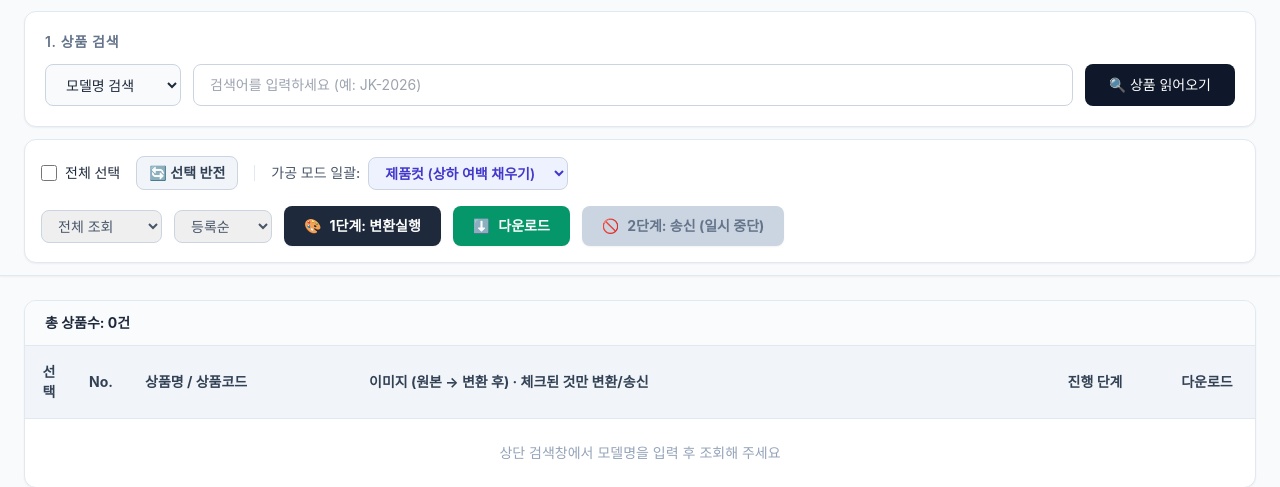
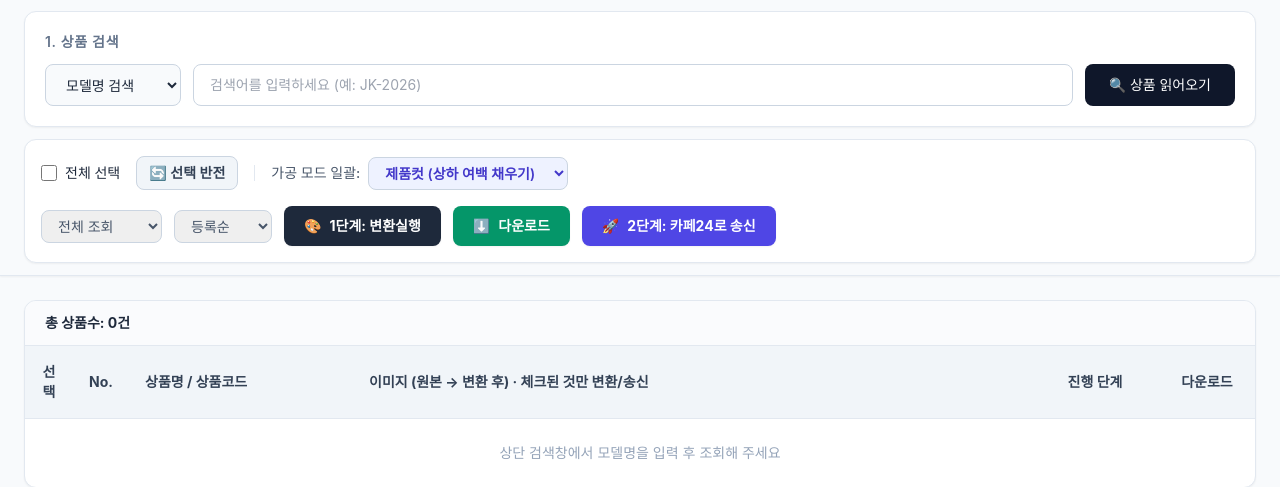
Before and after one commit to ohpcompany2020-coder/cafe24-thumbnail, a Flask app: page / in a window 1280 px wide. Shown: the part 143-630 px from the top of the page. Run offline with Flask 3, Linux system fonts and the light colour scheme; some libraries are stand-ins or nearby versions.

Commit message:
Re-enable sending behind a category side-effect guard
- WRITE_ENDPOINTS_ENABLED defaults to true again and the send button is
  live. /api/debug/* stays blocked behind its own DEBUG_ENDPOINTS_ENABLED
  flag: those endpoints are not needed for normal use and one of them
  replaces a product's additional images outright.
- Read the product's categories immediately before the first write and
  again after the last one, logging
  "[카테고리 확인] product_no=.. before=.. after=..". Comparison is on
  sorted category_no lists; a failed read is reported as "비교 불가"
  rather than being mistaken for a change.
- The check runs on every path where a PUT was already sent, including
  the three failure paths that continue to the next product -- a request
  that failed can still have had side effects.
- On a detected change, log at error level with a loud marker, return
  category_warnings in the response, and show a red banner plus an alert
  in the UI naming the product and the before/after category numbers.

```diff
--- a/app.py
+++ b/app.py
@@ -37,35 +37,36 @@ logger = logging.getLogger(__name__)
 # 카페24에 쓰기 요청을 보낼 수 있는 모든 경로를 차단한다.
 # 원인이 규명되면 WRITE_ENDPOINTS_ENABLED=true 로 다시 열 수 있다.
 #
-# 차단 대상(카페24에 POST/PUT을 보내는 것으로 확인된 경로):
-#   - /api/send-cafe24            : PUT /products/{no}, PUT /products/{no}/additionalimages
-#   - /api/debug/*                : 진단용 POST/PUT (image-register / product-link /
-#                                   additional-image-put) 및 FTP 업로드
-# 차단하지 않는 것(카페24 데이터를 바꾸지 않음):
-#   - /api/products/search        : GET만 사용 (아래 감사 결과 참고)
-#   - /api/convert, /api/download : 이미지 다운로드와 로컬 파일 처리만 수행
-WRITE_ENDPOINTS_ENABLED = os.getenv('WRITE_ENDPOINTS_ENABLED', 'false').lower() == 'true'
-BLOCKED_WRITE_PATHS = ('/api/send-cafe24',)
-BLOCKED_WRITE_PREFIXES = ('/api/debug/',)
+# 송신(/api/send-cafe24)은 카테고리 감시 안전장치를 붙여 다시 열었다.
+# 진단 엔드포인트(/api/debug/*)는 별도 플래그로 계속 막아둔다 - 평상시 운영에 필요하지
+# 않은 데다, additional-image-put-test는 상품의 추가이미지를 실제로 교체해버린다.
+WRITE_ENDPOINTS_ENABLED = os.getenv('WRITE_ENDPOINTS_ENABLED', 'true').lower() == 'true'
+DEBUG_ENDPOINTS_ENABLED = os.getenv('DEBUG_ENDPOINTS_ENABLED', 'false').lower() == 'true'
 
 
 @app.before_request
 def block_write_endpoints():
-    if WRITE_ENDPOINTS_ENABLED:
-        return None
-
     path = request.path
-    blocked = path in BLOCKED_WRITE_PATHS or path.startswith(BLOCKED_WRITE_PREFIXES)
-    if not blocked:
-        return None
-
-    logger.warning(f"[쓰기 엔드포인트 차단] {request.method} {path} - 사고 조사 중 비활성화됨")
-    return jsonify({
-        "success": False,
-        "error": "카페24 데이터를 변경하는 기능이 일시적으로 비활성화되어 있습니다. "
-                 "(상품 이상 사고 조사 중) 검색/변환/다운로드는 정상 사용 가능합니다.",
-        "disabled": True,
-    }), 403
+
+    if path.startswith('/api/debug/') and not DEBUG_ENDPOINTS_ENABLED:
+        logger.warning(f"[진단 엔드포인트 차단] {request.method} {path}")
+        return jsonify({
+            "success": False,
+            "error": "진단 엔드포인트는 비활성화되어 있습니다. "
+                     "필요하면 DEBUG_ENDPOINTS_ENABLED=true 로 켜 주세요.",
+            "disabled": True,
+        }), 403
+
+    if path == '/api/send-cafe24' and not WRITE_ENDPOINTS_ENABLED:
+        logger.warning(f"[쓰기 엔드포인트 차단] {request.method} {path}")
+        return jsonify({
+            "success": False,
+            "error": "카페24 송신 기능이 일시적으로 비활성화되어 있습니다. "
+                     "검색/변환/다운로드는 정상 사용 가능합니다.",
+            "disabled": True,
+        }), 403
+
+    return None
 
 
 @app.errorhandler(Exception)
@@ -940,6 +941,80 @@ def _changed_image_fields(before, after):
     return changed
 
 
+def _normalize_categories(category):
+    """카테고리 값을 비교용으로 정규화한다 (카테고리 번호 문자열 목록, 정렬).
+    조회 실패/형식 불명은 None을 돌려 '비교 불가'로 구분한다."""
+    if category is None:
+        return None
+    if isinstance(category, dict):
+        category = [category]
+    if not isinstance(category, list):
+        return None
+
+    numbers = []
+    for entry in category:
+        if isinstance(entry, dict):
+            value = entry.get('category_no')
+            if value is not None:
+                numbers.append(str(value))
+        elif isinstance(entry, (str, int)):
+            numbers.append(str(entry))
+    return sorted(numbers)
+
+
+def _get_product_categories(product_no):
+    """상품의 현재 카테고리(진열 분류)를 조회한다. 실패하면 None(비교 불가).
+
+    송신 전후로 이 값을 비교해, PUT이 이미지 외 필드까지 건드리는지 감시하기 위한 것."""
+    try:
+        res = cafe24_api_request(
+            'GET', f"{CAFE24_API_BASE}/products/{product_no}",
+            params={"fields": "product_no,category"}, timeout=10
+        )
+        if res.status_code >= 400:
+            logger.warning(f"[카테고리 조회 실패] product_no={product_no} status={res.status_code}")
+            return None
+        product = _extract_single_product(res.json()) or {}
+        return product.get('category')
+    except Exception as e:
+        logger.warning(f"[카테고리 조회 예외] product_no={product_no}: {e}")
+        return None
+
+
+def check_category_side_effect(product_no, category_before, warnings):
+    """PUT 이후 카테고리가 바뀌었는지 확인해 로그와 경고 목록에 남긴다.
+
+    이미지 필드만 보낸 요청이 카테고리까지 건드리면 상품이 쇼핑몰에서 사라질 수 있으므로,
+    쓰기가 한 번이라도 발생한 모든 경로(실패로 중단되는 경우 포함)에서 호출해야 한다."""
+    category_after = _get_product_categories(product_no)
+    before_norm = _normalize_categories(category_before)
+    after_norm = _normalize_categories(category_after)
+
+    logger.info(f"[카테고리 확인] product_no={product_no} before={before_norm} after={after_norm}")
+
+    if before_norm is None or after_norm is None:
+        logger.warning(
+            f"[카테고리 확인] product_no={product_no} 조회 실패로 비교 불가 "
+            f"(before={category_before}, after={category_after})"
+        )
+        return False
+
+    if before_norm == after_norm:
+        return False
+
+    logger.error(
+        f"!!!!! [카테고리 변경 감지] product_no={product_no} - 이미지 필드만 보냈는데 "
+        f"카테고리가 바뀌었습니다. before={before_norm} after={after_norm} "
+        f"즉시 송신을 중단하고 확인하세요 !!!!!"
+    )
+    warnings.append({
+        "product_no": product_no,
+        "category_before": before_norm,
+        "category_after": after_norm,
+    })
+    return True
+
+
 def _get_product_image_fields(product_no):
     """상품의 현재 이미지 필드를 단건 조회해서 dict로 반환한다 (진단/검증용)."""
     res = cafe24_api_request(
@@ -2055,6 +2130,8 @@ def send_to_cafe24():
 
     success_list = []
     fail_list = []
+    # 이미지만 보낸 PUT이 카테고리를 건드린 경우를 모아 화면까지 올린다
+    category_warnings = []
 
     for item in items:
         p_no = item.get('product_no')
@@ -2083,6 +2160,11 @@ def send_to_cafe24():
                 f"추가이미지={len(add_filenames)}장 (상품 보유여부={has_additional_images})"
             )
 
+            # [안전장치] 이미지만 보내는 PUT이 카테고리(진열 분류)까지 건드리는지 감시한다.
+            # 상품이 쇼핑몰에서 "지원하지 않는 상품"이 되는 사고의 재발을 즉시 잡기 위함.
+            category_before = _get_product_categories(p_no)
+            logger.info(f"[카테고리 확인] product_no={p_no} before={category_before}")
+
             changed_fields = []
             current_images = baseline_images
 
@@ -2118,6 +2200,8 @@ def send_to_cafe24():
                 if res.status_code != 200:
                     err_msg = extract_cafe24_error_message(res_json)
                     logger.error(f"카페24 대표이미지 송신 실패 (product_no={p_no}): {err_msg}")
+                    # 실패해도 PUT은 이미 전송됐으므로 부수효과를 확인한다
+                    check_category_side_effect(p_no, category_before, category_warnings)
                     fail_list.append({"product_no": p_no, "reason": f"대표이미지: {err_msg}"})
                     continue
 
@@ -2145,6 +2229,7 @@ def send_to_cafe24():
                         "새 경로로 바뀌지 않았습니다."
                     )
                     logger.error(f"카페24 대표이미지 송신 실패 (product_no={p_no}): {reason} 응답={res_json}")
+                    check_category_side_effect(p_no, category_before, category_warnings)
                     fail_list.append({"product_no": p_no, "reason": reason})
                     continue
             else:
@@ -2188,6 +2273,7 @@ def send_to_cafe24():
                 if add_res.status_code not in (200, 201):
                     err_msg = extract_cafe24_error_message(add_res_json, '추가이미지 등록 실패')
                     logger.error(f"카페24 추가이미지 송신 실패 (product_no={p_no}): {err_msg}")
+                    check_category_side_effect(p_no, category_before, category_warnings)
                     fail_list.append({"product_no": p_no, "reason": f"추가이미지: {err_msg}"})
                     continue
 
@@ -2208,12 +2294,16 @@ def send_to_cafe24():
                 # 추가이미지가 없는 상품에는 요청 자체를 보내지 않는다 (실수로 지우지 않도록).
                 logger.info(f"[추가이미지 요청 생략] product_no={p_no} 상품에 추가이미지가 없음")
 
+            # 모든 쓰기가 끝난 뒤 카테고리 부수효과를 최종 확인한다
+            category_changed = check_category_side_effect(p_no, category_before, category_warnings)
+
             success_list.append({
                 "product_no": p_no,
                 "main_updated": bool(main_filename),
                 "additional_sent": additional_sent,
                 "changed_fields": changed_fields,
                 "list_image": current_images.get('list_image'),
+                "category_changed": category_changed,
             })
 
             if main_filename:
@@ -2239,10 +2329,16 @@ def send_to_cafe24():
             logger.exception(f"카페24 송신 중 예외 발생 (product_no={p_no})")
             fail_list.append({"product_no": p_no, "reason": str(e)})
 
+    if category_warnings:
+        logger.error(
+            f"!!!!! [카테고리 변경 감지 요약] {len(category_warnings)}건 - {category_warnings} !!!!!"
+        )
+
     return jsonify({
         "success": True,
         "summary": {"total": len(items), "success_count": len(success_list), "fail_count": len(fail_list)},
-        "failures": fail_list
+        "failures": fail_list,
+        "category_warnings": category_warnings,
     })
 
 if __name__ == '__main__':
--- a/templates/index.html
+++ b/templates/index.html
@@ -105,12 +105,10 @@
                     </button>
 
                     <!-- [2단계] 카페24 송신 버튼
-                         ※ 상품 이상 사고 조사 중 서버(/api/send-cafe24)에서 차단된 상태.
-                            원인 규명 후 WRITE_ENDPOINTS_ENABLED=true 와 함께 되살릴 것. -->
-                    <button id="sendBtn" disabled
-                        title="상품 이상 사고 조사 중 일시 비활성화되었습니다"
-                        class="px-5 py-2.5 bg-slate-300 text-slate-500 font-bold text-sm rounded-lg shadow-sm flex items-center gap-2 cursor-not-allowed">
-                        <span>🚫</span> <span>2단계: 송신 (일시 중단)</span>
+                         송신 전후로 카테고리를 비교하는 안전장치가 서버에 걸려 있다.
+                         변경이 감지되면 아래 #categoryAlert 영역에 경고가 표시된다. -->
+                    <button id="sendBtn" onclick="runSendToCafe24()" class="px-5 py-2.5 bg-indigo-600 hover:bg-indigo-700 text-white font-bold text-sm rounded-lg transition-all shadow-sm flex items-center gap-2">
+                        <span>🚀</span> <span>2단계: 카페24로 송신</span>
                     </button>
                 </div>
             </div>
@@ -129,6 +127,18 @@
 
         </div>
         <!-- /상단 고정(sticky) 컨트롤 영역 -->
+
+        <!-- 카테고리 변경 감지 경고 (이미지만 보낸 송신이 카테고리를 건드린 경우) -->
+        <section id="categoryAlert" class="hidden bg-red-600 text-white p-5 rounded-xl shadow-lg space-y-2">
+            <h3 class="text-base font-bold flex items-center gap-2">
+                🚨 카테고리 변경 감지됨 — 확인 필요
+            </h3>
+            <p class="text-sm text-red-50">
+                이미지만 전송했는데 아래 상품의 카테고리(진열 분류)가 바뀌었습니다.
+                추가 송신을 중단하고 카페24 관리자에서 즉시 확인해 주세요.
+            </p>
+            <div id="categoryAlertBody" class="bg-red-700/50 rounded-lg p-3 text-xs font-mono space-y-1"></div>
+        </section>
 
         <!-- 3. 상품 목록 표 (변환 전 vs 변환 후 이미지 리스트 표시) -->
         <section class="bg-white rounded-xl shadow-sm border border-slate-200 overflow-hidden">
@@ -794,6 +804,30 @@
             };
         }
 
+        // 서버가 보낸 카테고리 변경 경고를 화면 상단 배너에 누적 표시한다.
+        // 이미지만 보낸 송신이 카테고리를 건드렸다는 뜻이므로 즉시 눈에 띄어야 한다.
+        let categoryWarnings = [];
+
+        function reportCategoryWarnings(warnings) {
+            if (!warnings || warnings.length === 0) return;
+
+            categoryWarnings.push(...warnings);
+            const area = document.getElementById('categoryAlert');
+            const body = document.getElementById('categoryAlertBody');
+
+            body.innerHTML = categoryWarnings.map(w => `
+                <div>상품번호 ${w.product_no} —
+                    before: [${(w.category_before || []).join(', ')}] →
+                    after: [${(w.category_after || []).join(', ')}]</div>
+            `).join('');
+            area.classList.remove('hidden');
+            area.scrollIntoView({ behavior: 'smooth', block: 'center' });
+
+            console.error('[카테고리 변경 감지]', warnings);
+            alert(`⚠️ 카테고리 변경이 감지되었습니다 (${warnings.length}건).\n`
+                + `추가 송신을 중단하고 카페24 관리자에서 확인해 주세요.`);
+        }
+
         async function sendItemsToCafe24(targets) {
             const sendBtn = document.getElementById('sendBtn');
             sendBtn.disabled = true;
@@ -814,6 +848,7 @@
                         })
                     });
                     const json = await res.json();
+                    reportCategoryWarnings(json.category_warnings);
                     const itemFailure = (json.failures || [])[0];
 
                     if (itemFailure) {
```
